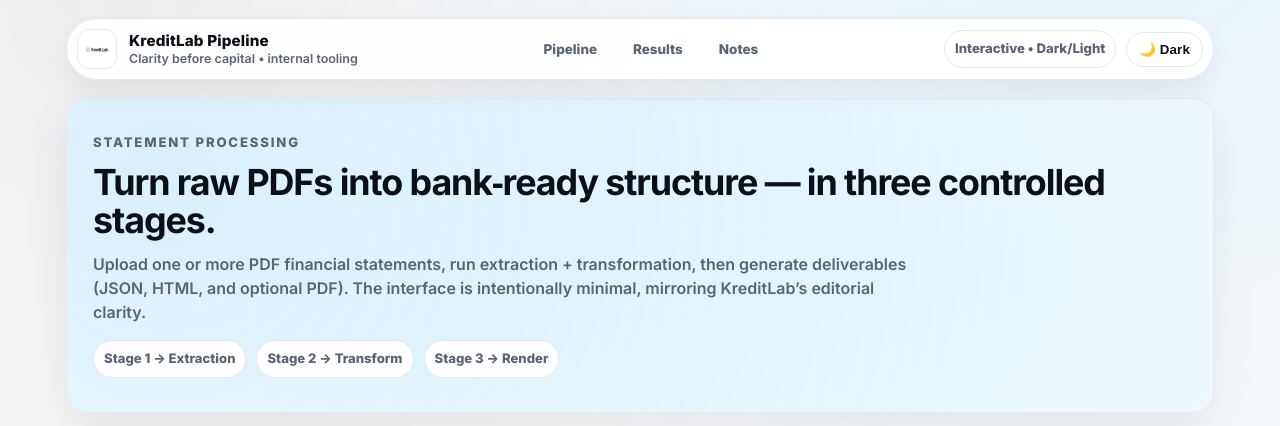
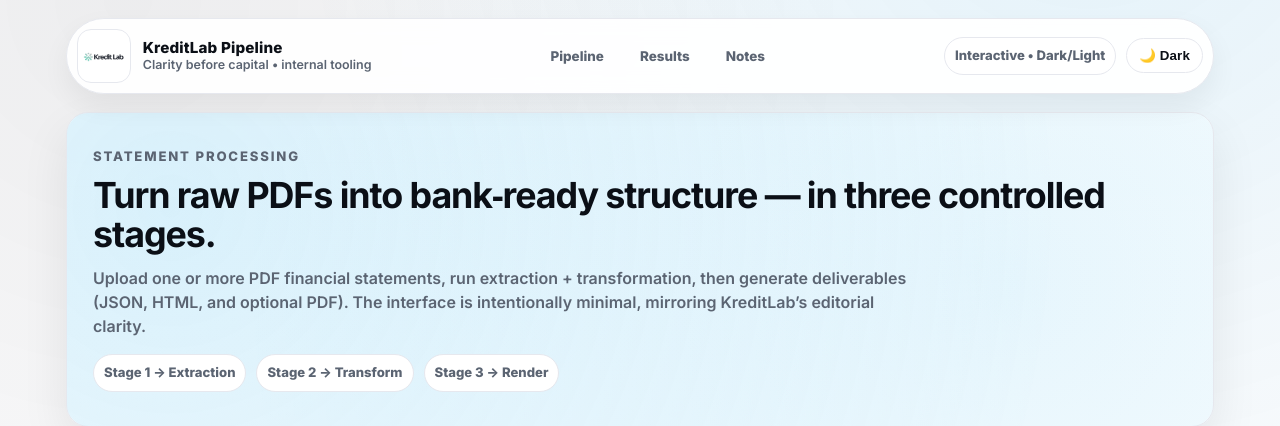
Before and after one commit to M1doriya/Display-Apps, a FastAPI app: page / in a window 1280 px wide. Shown: the top 426 px of the page. Run offline with FastAPI, Linux system fonts and the light colour scheme; some libraries are stand-ins or nearby versions.

Commit message:
Increase header logo sizing for better visibility

```diff
--- a/integrated-app/templates/index.html
+++ b/integrated-app/templates/index.html
@@ -110,11 +110,12 @@
       min-width: 240px;
     }
     .brand img{
-      width: 40px; height: 40px;
-      border-radius: 12px;
+      width: clamp(46px, 4.2vw, 58px);
+      height: clamp(46px, 4.2vw, 58px);
+      border-radius: 14px;
       border: 1px solid var(--border);
       background: var(--surface);
-      padding: 7px;
+      padding: 5px;
       object-fit: contain;
     }
     .brand .name{
```
Also changed, not shown: integrated-app/templates/index_professional.html (+4 -3 lines).
